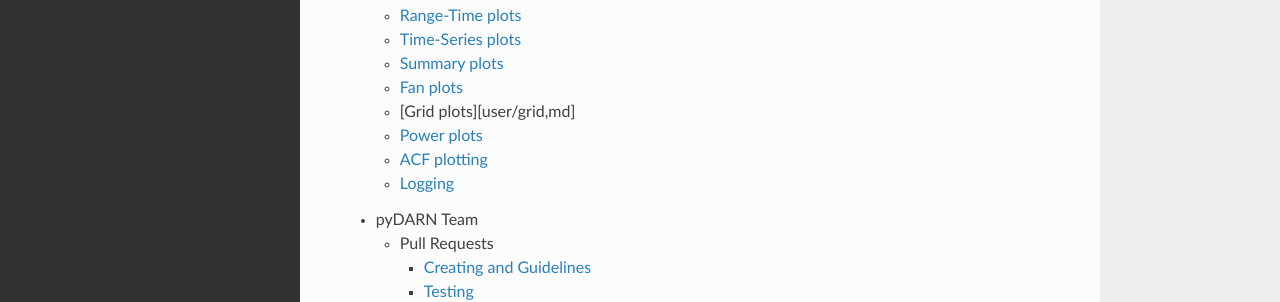
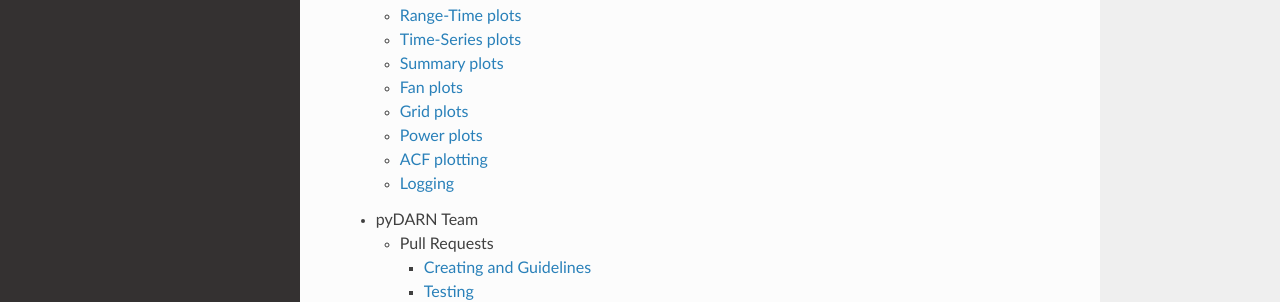
Before and after one commit to SuperDARN/pydarn, an MkDocs documentation site: the page built from docs/index.md, in a window 1280 px wide and 1304 px high. Shown: the part 823-1125 px from the top of the window. Built offline with MkDocs 1.6.1, drawn with Linux system fonts in a browser that asks for light colours; nearby versions of some CDN libraries.

Commit message:
fixed typo

```diff
--- a/docs/index.md
+++ b/docs/index.md
@@ -21,7 +21,7 @@
     - [Time-Series plots](user/time_series.md)
     - [Summary plots](user/summary.md)
     - [Fan plots](user/fan.md)
-    - [Grid plots][user/grid,md]
+    - [Grid plots](user/grid.md)
     - [Power plots](user/power.md)
     - [ACF plotting](user/acf.md)
     - [Logging](user/logging.md)
```
